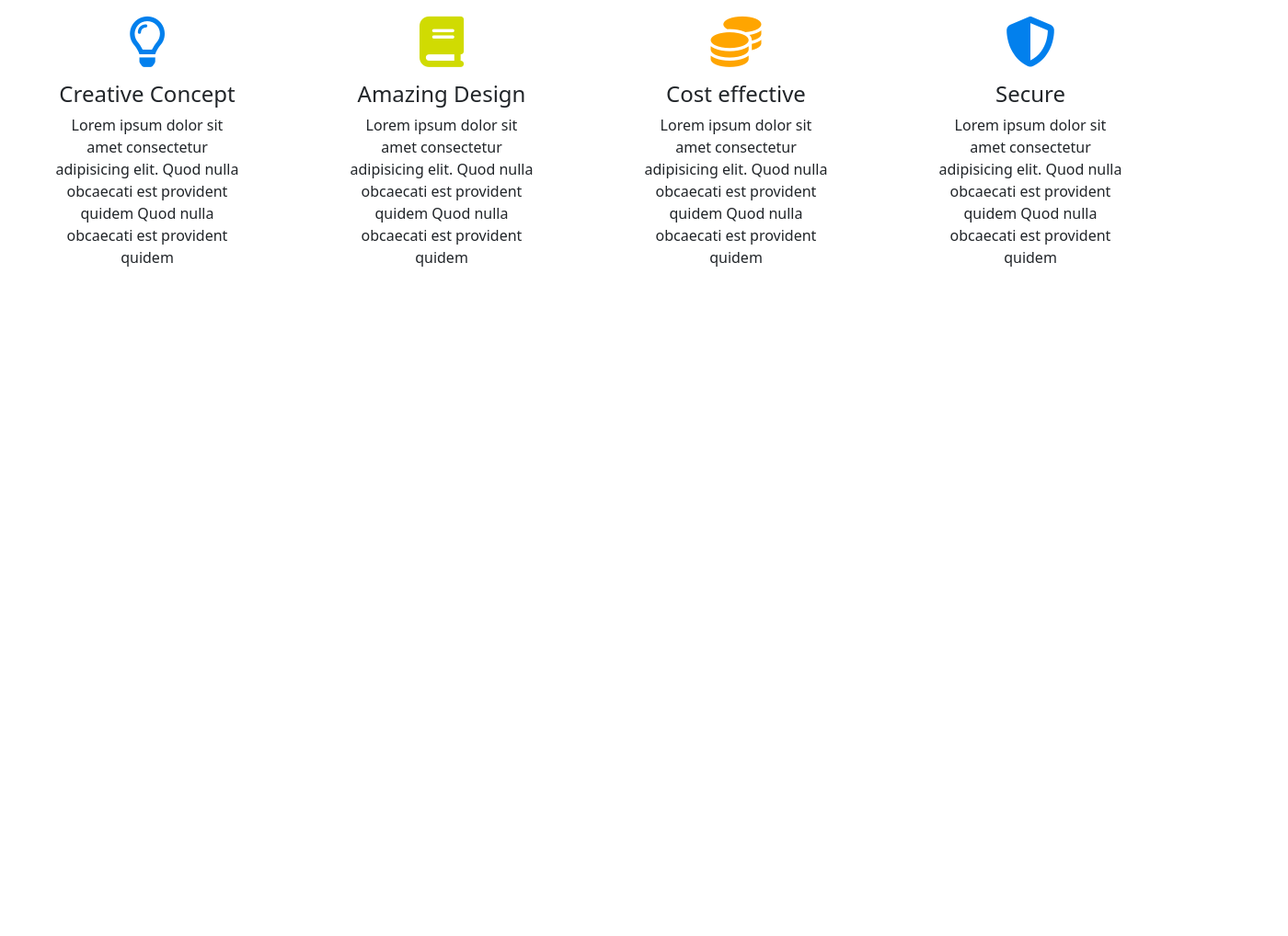
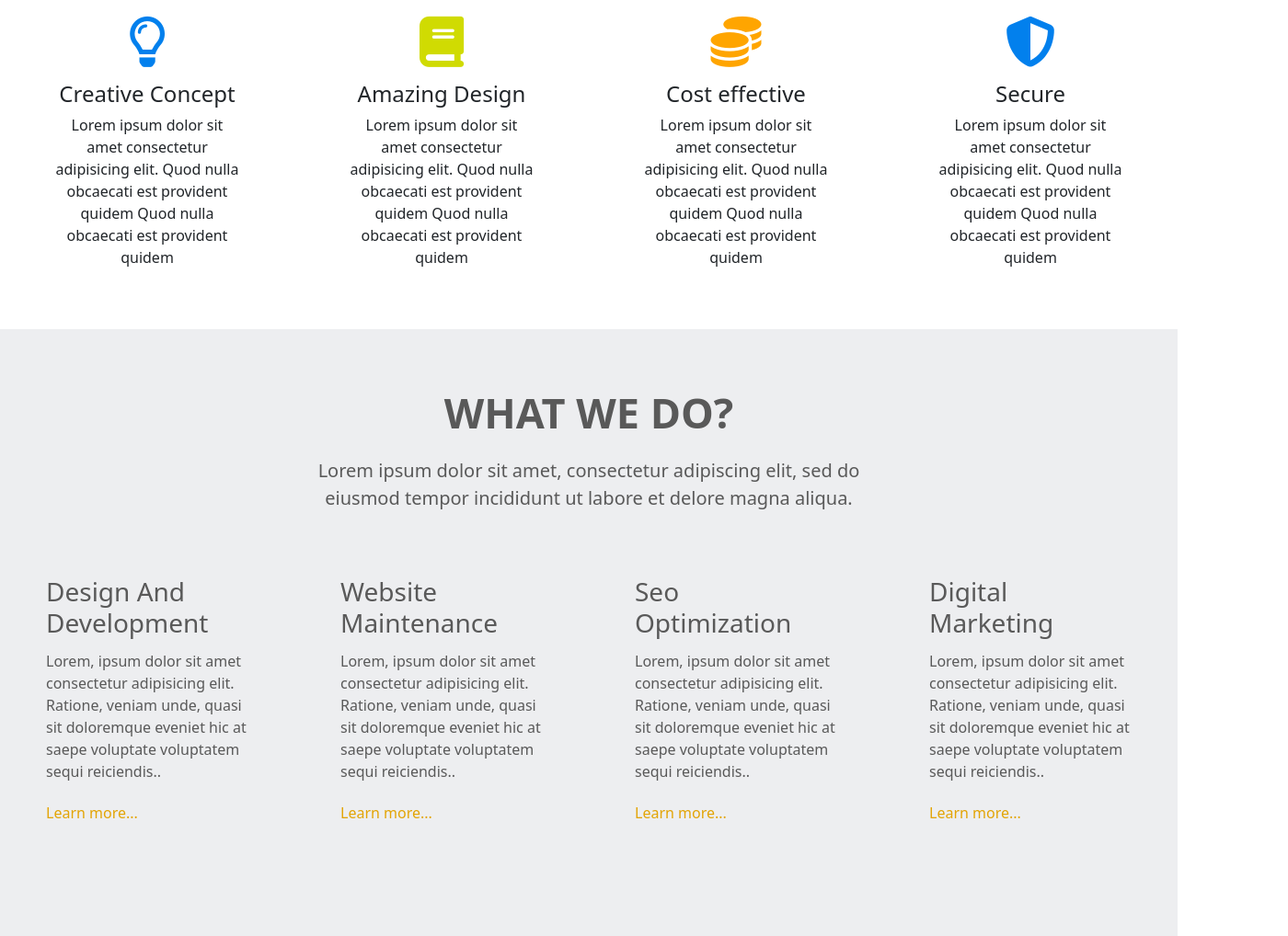
Before and after one commit to Chabashvili/Bs-Final, a plain HTML site: page index.html in a window 1280 px wide. Shown: the part 808-1826 px from the top of the page at 92% size, 1400 px wide, since content can reach past the window. Before the commit the page ends 1116 px from the top, so only its background shows below. Drawn offline with nearby package versions, Linux system fonts and the light colour scheme.

Commit message:
Cards Section

```diff
--- a/index.html
+++ b/index.html
@@ -83,5 +83,33 @@
             <p>Lorem ipsum dolor sit amet consectetur adipisicing elit. Quod nulla obcaecati est provident quidem Quod nulla obcaecati est provident quidem</p>
         </div>
       </div>
+      <div class="grey-bg">
+        <div class="in-bg">
+            <h1>WHAT WE DO?</h1>
+            <p>Lorem ipsum dolor sit amet, consectetur adipiscing elit, sed do eiusmod tempor incididunt ut labore et delore magna aliqua.</p>
+          </div>
+        <div class="cards-section">
+            <div class="cards-section1">
+                <h4>Design And Development</h4>
+                <p>Lorem, ipsum dolor sit amet consectetur adipisicing elit. Ratione, veniam unde, quasi sit doloremque eveniet hic at saepe voluptate voluptatem sequi reiciendis..</p>
+                <p class="onclick">Learn more...</p>
+            </div>
+            <div class="cards-section1">
+                <h4>Website Maintenance</h4>
+                <p>Lorem, ipsum dolor sit amet consectetur adipisicing elit. Ratione, veniam unde, quasi sit doloremque eveniet hic at saepe voluptate voluptatem sequi reiciendis..</p>
+                <p class="onclick">Learn more...</p>
+            </div>
+            <div class="cards-section1">
+                <h4>Seo Optimization</h4>
+                <p>Lorem, ipsum dolor sit amet consectetur adipisicing elit. Ratione, veniam unde, quasi sit doloremque eveniet hic at saepe voluptate voluptatem sequi reiciendis..</p>
+                <p class="onclick">Learn more...</p>
+            </div>
+            <div class="cards-section1">
+                <h4>Digital Marketing</h4>
+                <p>Lorem, ipsum dolor sit amet consectetur adipisicing elit. Ratione, veniam unde, quasi sit doloremque eveniet hic at saepe voluptate voluptatem sequi reiciendis..</p>
+                <p class="onclick">Learn more...</p>
+            </div>
+        </div>
+      </div>
 </body>
 </html>
--- a/style.css
+++ b/style.css
@@ -45,6 +45,8 @@
     padding-top: 30px;
     color: white;
     text-align: center;
+    width: 1400px;
+    margin: auto;
 }
 
 .icons {
@@ -120,3 +122,52 @@
     font-size: 55px;
     color: #0280ed;
 }
+
+.grey-bg {
+    margin-top: 50px;
+    background-color: #edeef0;
+    width: 100%;
+    height: 660px;
+    color: #595959;
+}
+
+.in-bg h1 {
+    text-align: center;
+    padding-top: 5%;
+    font-weight: bold;
+    font-size: 45px;
+}
+
+.in-bg p {
+    font-size: 20px;
+    padding-top: 1%;
+    background-color: #edeef0;
+    text-align: center;
+    width: 600px;
+    justify-content: center;
+    display: center;
+    margin: auto;
+}
+
+.cards-section {
+    padding-top: 70px;
+    display: flex;
+    justify-content: space-around;
+}
+
+.cards-section1 {
+    width: 220px;
+}
+
+.onclick {
+    color: #e3a405;
+    cursor: pointer;
+}
+
+.cards-section1 p {
+    padding-top: 5px;
+}
+
+.cards-section1 h4 {
+    font-size: 28px;
+}
```
